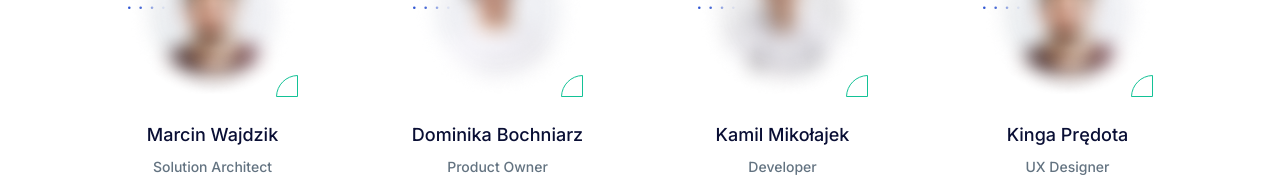
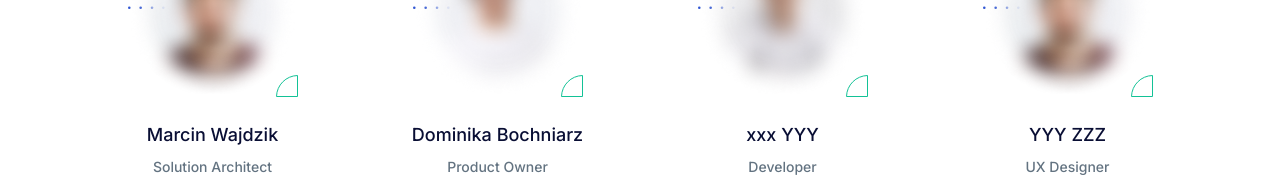
Before and after one commit to Maaasyn/Maaasyn, a website: page index.html in a window 1280 px wide. Shown: the part 2721-2916 px from the top of the page. Drawn offline with Linux system fonts and the light colour scheme.

Commit message:
feat: shhh

```diff
--- a/index.html
+++ b/index.html
@@ -3070,9 +3070,7 @@
                 </span>
               </div>
               <div class="text-center">
-                <h4 class="mb-2 text-lg font-medium text-dark">
-                  Kamil Mikołajek
-                </h4>
+                <h4 class="mb-2 text-lg font-medium text-dark">xxx YYY</h4>
                 <p class="mb-5 text-sm font-medium text-body-color">
                   Developer
                 </p>
@@ -3488,9 +3486,7 @@
                 </span>
               </div>
               <div class="text-center">
-                <h4 class="mb-2 text-lg font-medium text-dark">
-                  Kinga Prędota
-                </h4>
+                <h4 class="mb-2 text-lg font-medium text-dark">YYY ZZZ</h4>
                 <p class="mb-5 text-sm font-medium text-body-color">
                   UX Designer
                 </p>
```
